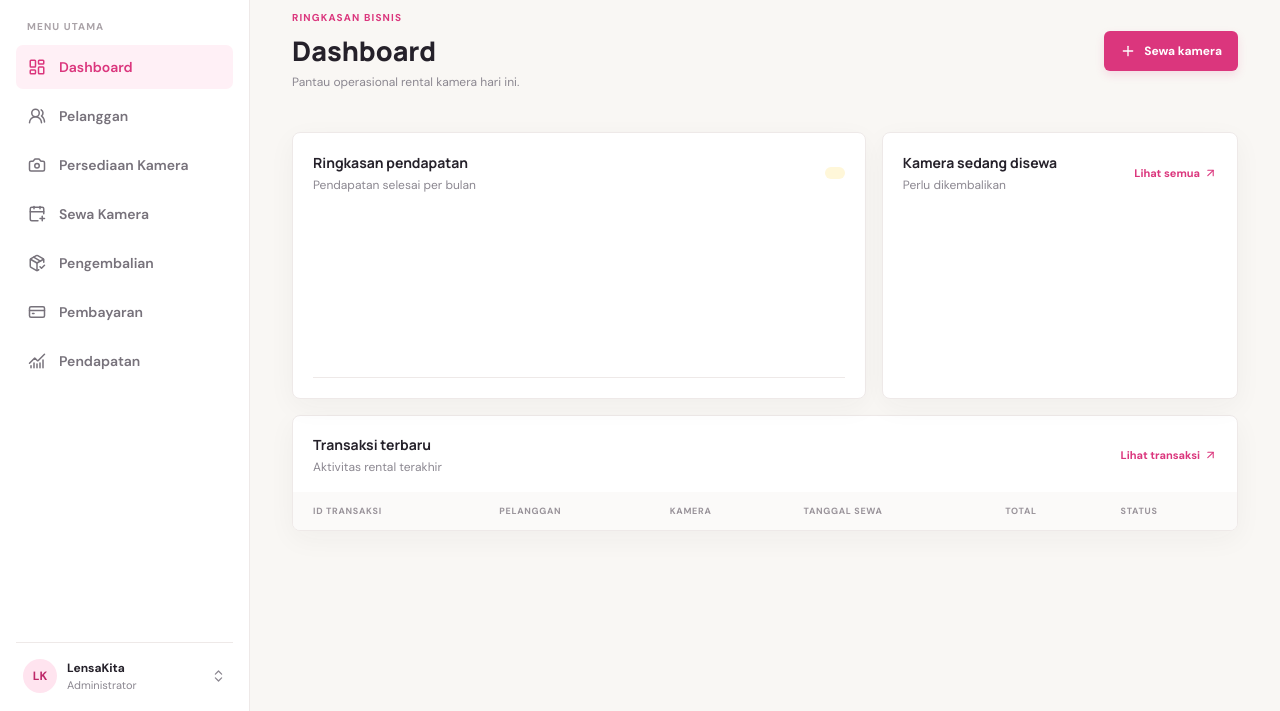
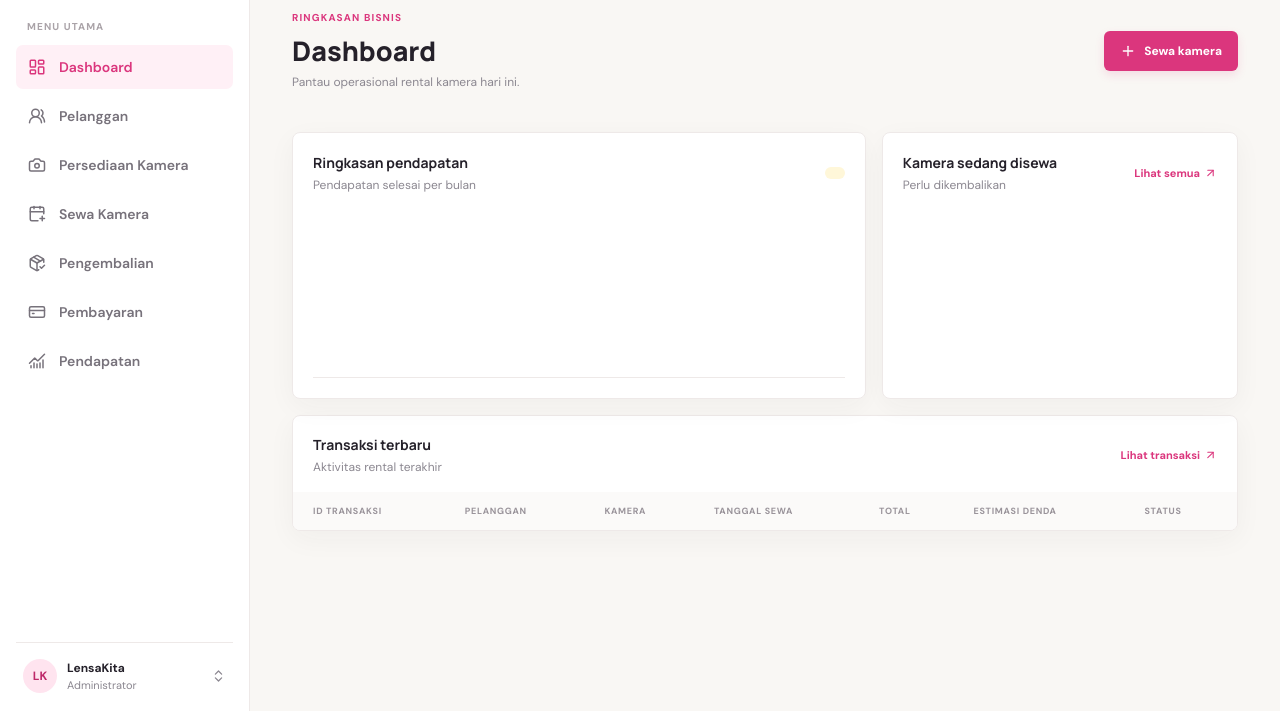
Before and after one commit to nadhiraalyzzah/LensaKita, a plain HTML site: page front-end/index.html in a window 1280 px wide. Shown: the part 89-800 px from the top of the page. Drawn offline with nearby package versions, Linux system fonts and the light colour scheme; no server answers.

Commit message:
Update index.html

```diff
--- a/front-end/index.html
+++ b/front-end/index.html
@@ -65,7 +65,7 @@
           <article class="panel revenue-panel"><div class="panel-heading"><div><h2>Ringkasan pendapatan</h2><p class="muted">Pendapatan selesai per bulan</p></div><span class="period-tag" id="chartYear"></span></div><div class="chart" id="revenueChart" aria-label="Grafik pendapatan bulanan"></div></article>
           <article class="panel rented-panel"><div class="panel-heading"><div><h2>Kamera sedang disewa</h2><p class="muted">Perlu dikembalikan</p></div><button class="text-button" data-go="pengembalian">Lihat semua <i data-lucide="arrow-up-right"></i></button></div><div id="rentedCameras" class="compact-list"></div></article>
         </div>
-        <article class="panel table-panel"><div class="panel-heading"><div><h2>Transaksi terbaru</h2><p class="muted">Aktivitas rental terakhir</p></div><button class="text-button" data-go="pendapatan">Lihat transaksi <i data-lucide="arrow-up-right"></i></button></div><div class="table-scroll"><table><thead><tr><th>ID TRANSAKSI</th><th>PELANGGAN</th><th>KAMERA</th><th>TANGGAL SEWA</th><th>TOTAL</th><th>STATUS</th></tr></thead><tbody id="recentTransactions"></tbody></table></div></article>
+        <article class="panel table-panel"><div class="panel-heading"><div><h2>Transaksi terbaru</h2><p class="muted">Aktivitas rental terakhir</p></div><button class="text-button" data-go="pendapatan">Lihat transaksi <i data-lucide="arrow-up-right"></i></button></div><div class="table-scroll"><table><thead><tr><th>ID TRANSAKSI</th><th>PELANGGAN</th><th>KAMERA</th><th>TANGGAL SEWA</th><th>TOTAL</th><th>ESTIMASI DENDA</th><th>STATUS</th></tr></thead><tbody id="recentTransactions"></tbody></table></div></article>
       </section>
 
       <section class="page-view" id="page-pelanggan" data-title="Pelanggan">
```
